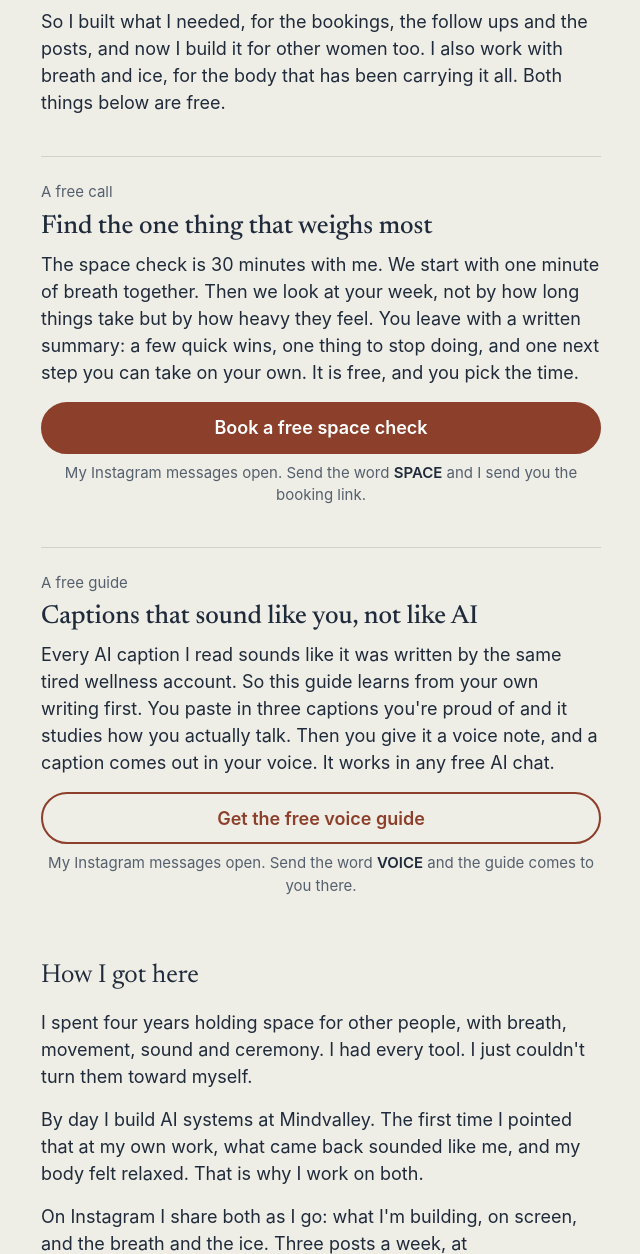
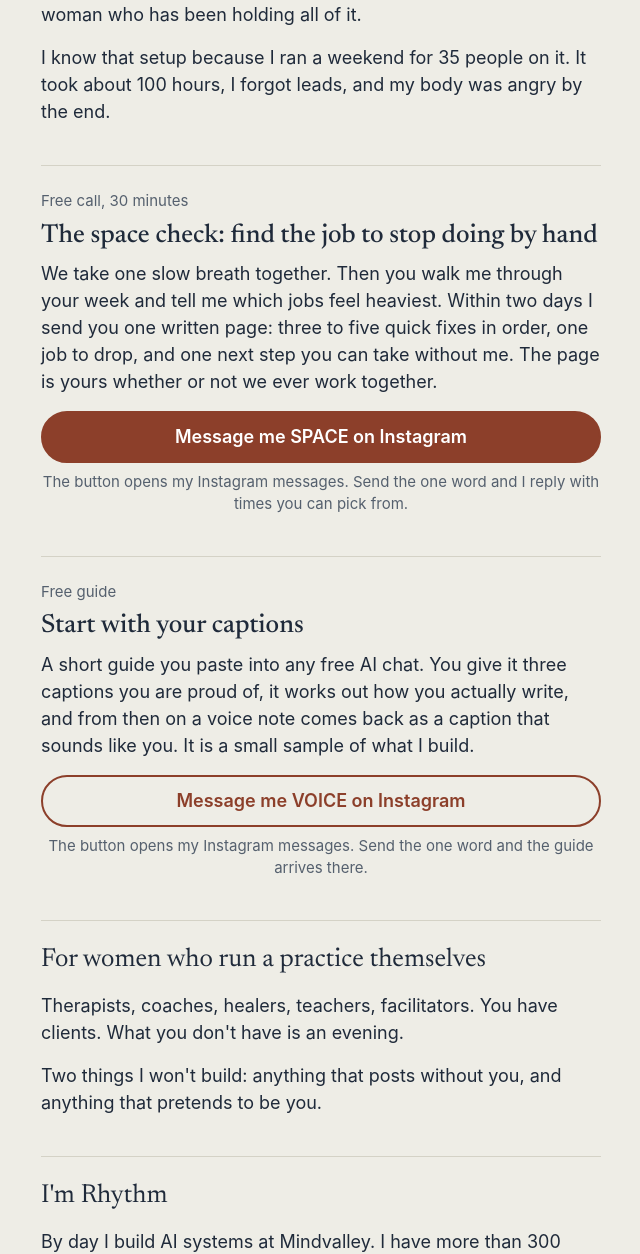
Before and after one commit to Connectedtorhythm/connectedtorhythm.github.io, a plain HTML site: page index.html in a window 1280 px wide. Shown: the part 692-1946 px from the top of the page, without its empty margins (319-959 px from the left). Drawn offline with Linux system fonts and the light colour scheme.

Commit message:
Page written fresh after the swipe study and craft research: her week, then both jobs
Co-Authored-By: Claude <noreply@anthropic.com>

```diff
--- a/index.html
+++ b/index.html
@@ -4,10 +4,10 @@
 <meta charset="utf-8">
 <meta name="viewport" content="width=device-width, initial-scale=1">
 <title>Rhythm Malhotra · Connectedtorhythm</title>
-<meta name="description" content="Breath and ice coach and ceremony host in Assagao, Goa. I build the bookings, the follow ups and the posts for women who run their own practice, and I work with the body that carries it.">
+<meta name="description" content="Rhythm Malhotra, Assagao, Goa. I build the bookings, the follow ups and the posts for women who run a practice themselves, and I teach breath and ice for the body that has been holding it all.">
 <meta property="og:type" content="website">
 <meta property="og:title" content="Rhythm Malhotra · Connectedtorhythm">
-<meta property="og:description" content="I ran a whole weekend by hand. Now I build what does that work, and I work with breath and ice for the body that carries it.">
+<meta property="og:description" content="If your bookings are in WhatsApp and your client list is in Notes, your practice is running on your memory. I build the system, and I teach breath and ice for the woman who has been holding it.">
 <!-- At publish: og:url and og:image need the page's full address, e.g. https://ADDRESS/share.jpg -->
 <link rel="preload" href="newsreader-latin.woff2" as="font" type="font/woff2" crossorigin>
 <style>
@@ -25,7 +25,7 @@
     --rule: #D4D2C6;
     --laterite: #8C3F2A;  /* white on it is 7.34 to 1 */
     /* four type sizes */
-    --t-small: 15px; --t-body: 18px; --t-door: 26px; --t-head: clamp(27px, 7.2vw, 38px);
+    --t-small: 15px; --t-body: 18px; --t-door: 26px; --t-head: clamp(25px, 6.6vw, 34px);
     /* five spacing steps */
     --s1: 8px; --s2: 16px; --s3: 24px; --s4: 40px; --s5: 64px;
   }
@@ -67,7 +67,7 @@
   .send { font-size: var(--t-small); color: var(--soft); margin-top: var(--s1); text-align: center; }
   .send b { color: var(--genipa); font-weight: 600; }
 
-  .story { margin-top: var(--s5); }
+  .story { margin-top: var(--s4); padding-top: var(--s3); border-top: 1px solid var(--rule); }
   .story h2 { font-size: var(--t-door); line-height: 1.2; }
   .story p { margin-top: var(--s2); max-width: 34em; }
   .story a { color: var(--genipa); font-weight: 600; }
@@ -79,32 +79,38 @@
     <!-- Photo for now: the 6 Nov 2025 garden frame (photo-current.json). Hers to confirm or swap. -->
     <img src="rhythm.jpg" width="1200" height="900" alt="Rhythm smiling in a garden, one arm raised, in a white and blue kaftan">
     <p class="who">Rhythm Malhotra, breath and ice coach and ceremony host, Assagao, Goa</p>
-    <h1>The copied WhatsApp message. The UPI ID. The names in my Notes. I ran a whole weekend that way.</h1>
-    <p class="lead">It was 35 people and about 100 hours of work, and my body felt irritated and angry. Mostly it was the leads I forgot.</p>
-    <p class="lead">So I built what I needed, for the bookings, the follow ups and the posts, and now I build it for other women too. I also work with breath and ice, for the body that has been carrying it all. Both things below are free.</p>
+    <h1>If your bookings are in WhatsApp, your payments on UPI and your client list in Notes, your practice is running on your memory.</h1>
+    <p class="lead">And on your body, which is the part nobody builds for. I do both jobs. I build the system that takes the bookings, the follow ups and the posts out of your head, and I teach breath and ice for the woman who has been holding all of it.</p>
+    <p class="lead">I know that setup because I ran a weekend for 35 people on it. It took about 100 hours, I forgot leads, and my body was angry by the end.</p>
   </header>
 
   <section class="door">
-    <p class="kind">A free call</p>
-    <h2>Find the one thing that weighs most</h2>
-    <p class="what">The space check is 30 minutes with me. We start with one minute of breath together. Then we look at your week, not by how long things take but by how heavy they feel. You leave with a written summary: a few quick wins, one thing to stop doing, and one next step you can take on your own. It is free, and you pick the time.</p>
-    <a class="btn lead" href="https://ig.me/m/connectedtorhythm?ref=space">Book a free space check</a>
-    <p class="send">My Instagram messages open. Send the word <b>SPACE</b> and I send you the booking link.</p>
+    <p class="kind">Free call, 30 minutes</p>
+    <h2>The space check: find the job to stop doing by hand</h2>
+    <p class="what">We take one slow breath together. Then you walk me through your week and tell me which jobs feel heaviest. Within two days I send you one written page: three to five quick fixes in order, one job to drop, and one next step you can take without me. The page is yours whether or not we ever work together.</p>
+    <a class="btn lead" href="https://ig.me/m/connectedtorhythm?ref=space">Message me SPACE on Instagram</a>
+    <p class="send">The button opens my Instagram messages. Send the one word and I reply with times you can pick from.</p>
   </section>
 
   <section class="door">
-    <p class="kind">A free guide</p>
-    <h2>Captions that sound like you, not like AI</h2>
-    <p class="what">Every AI caption I read sounds like it was written by the same tired wellness account. So this guide learns from your own writing first. You paste in three captions you're proud of and it studies how you actually talk. Then you give it a voice note, and a caption comes out in your voice. It works in any free AI chat.</p>
-    <a class="btn quiet" href="https://ig.me/m/connectedtorhythm?ref=voice">Get the free voice guide</a>
-    <p class="send">My Instagram messages open. Send the word <b>VOICE</b> and the guide comes to you there.</p>
+    <p class="kind">Free guide</p>
+    <h2>Start with your captions</h2>
+    <p class="what">A short guide you paste into any free AI chat. You give it three captions you are proud of, it works out how you actually write, and from then on a voice note comes back as a caption that sounds like you. It is a small sample of what I build.</p>
+    <a class="btn quiet" href="https://ig.me/m/connectedtorhythm?ref=voice">Message me VOICE on Instagram</a>
+    <p class="send">The button opens my Instagram messages. Send the one word and the guide arrives there.</p>
   </section>
 
   <section class="story">
-    <h2>How I got here</h2>
-    <p>I spent four years holding space for other people, with breath, movement, sound and ceremony. I had every tool. I just couldn't turn them toward myself.</p>
-    <p>By day I build AI systems at Mindvalley. The first time I pointed that at my own work, what came back sounded like me, and my body felt relaxed. That is why I work on both.</p>
-    <p>On Instagram I share both as I go: what I'm building, on screen, and the breath and the ice. Three posts a week, at <a href="https://www.instagram.com/connectedtorhythm/">@connectedtorhythm</a>.</p>
+    <h2>For women who run a practice themselves</h2>
+    <p>Therapists, coaches, healers, teachers, facilitators. You have clients. What you don't have is an evening.</p>
+    <p>Two things I won't build: anything that posts without you, and anything that pretends to be you.</p>
+  </section>
+
+  <section class="story">
+    <h2>I'm Rhythm</h2>
+    <p>By day I build AI systems at Mindvalley. I have more than 300 hours of training in breath and body work and four years of leading circles. I host Ice Bath Sundays in Assagao, and I live here with Pluto, a dog who adopted me.</p>
+    <p>Three posts a week on Instagram: the builds, shown on screen, and the breath and ice that go with them.</p>
+    <a class="btn quiet" href="https://www.instagram.com/connectedtorhythm/">Follow @connectedtorhythm</a>
   </section>
 </main>
 </body>
```
